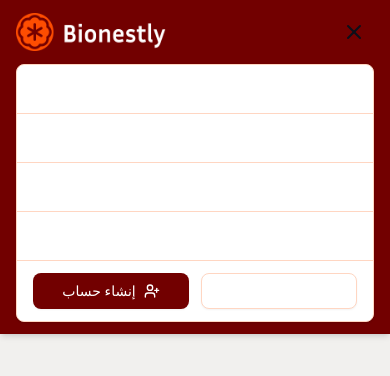
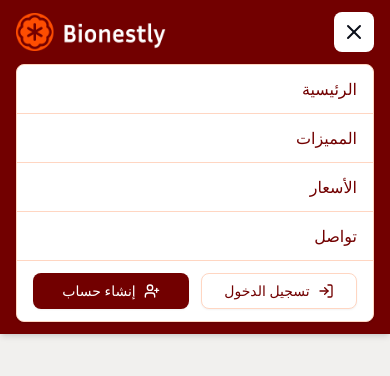
Before and after one commit to YOSSEF-WEAL/bionestly, a Next.js app: page / in a window 390 px wide. Both pictures are taken after a click on the button "فتح القائمة". Shown: the top 376 px of the page. Built offline with nearby package versions, Linux system fonts and the light colour scheme; no server answers.

Commit message:
edit style header

```diff
--- a/app/_blocks/Header.jsx
+++ b/app/_blocks/Header.jsx
@@ -19,7 +19,7 @@
             <div className="flex items-center gap-6 w-full justify-between">
               <button
                 type="button"
-                className="md:hidden inline-flex items-center justify-center rounded-md p-2 text-foreground hover:bg-accent/20 focus-visible:ring-2 focus-visible:ring-ring"
+                className="md:hidden inline-flex items-center justify-center rounded-md p-2 text-foreground hover:bg-accent/20 focus-visible:ring-2 focus-visible:ring-ring  bg-white"
                 aria-label={open ? "إغلاق القائمة" : "فتح القائمة"}
                 aria-expanded={open}
                 onClick={() => setOpen((v) => !v)}
@@ -87,7 +87,7 @@
 
           {open && (
             <div className="md:hidden mt-3 rounded-md border border-border bg-background shadow-sm">
-              <nav className="flex flex-col divide-y">
+              <nav className="flex flex-col divide-y text-primary">
                 <Link
                   href="/"
                   className="px-4 py-3 hover:bg-accent/20"
```
